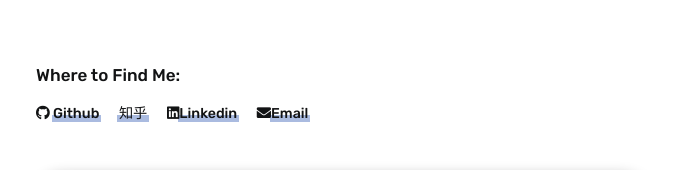
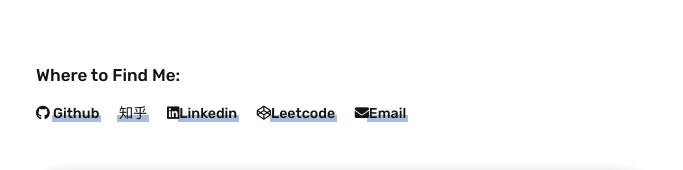
Before and after one commit to Matthewow/matthewow.github.io, a plain HTML site: page index.html in a window 1280 px wide. Shown: the top 170 px of the page, without its empty margins (100-783 px from the left). Drawn offline with Linux system fonts and the light colour scheme.

Commit message:
Update index.html

```diff
--- a/index.html
+++ b/index.html
@@ -143,7 +143,11 @@
     &nbsp;&nbsp;&nbsp;&nbsp;
     <i class="fab fa-linkedin"></i><a href="https://www.linkedin.com/in/zhao-matthew-wang-21b146141/">Linkedin</a>
     &nbsp;&nbsp;&nbsp;&nbsp;
+    <i class="fab fa-codepen"></i><a href="https://leetcode.cn/u/matthewow-m/">Leetcode</a>
+    &nbsp;&nbsp;&nbsp;&nbsp;
     <i class="fa fa-envelope"></i><a href="mailto:zhaowang@connect.hku.hk">Email</a>
+
+
 
 
     <div class="block" style="margin-top: 5%;">
```
